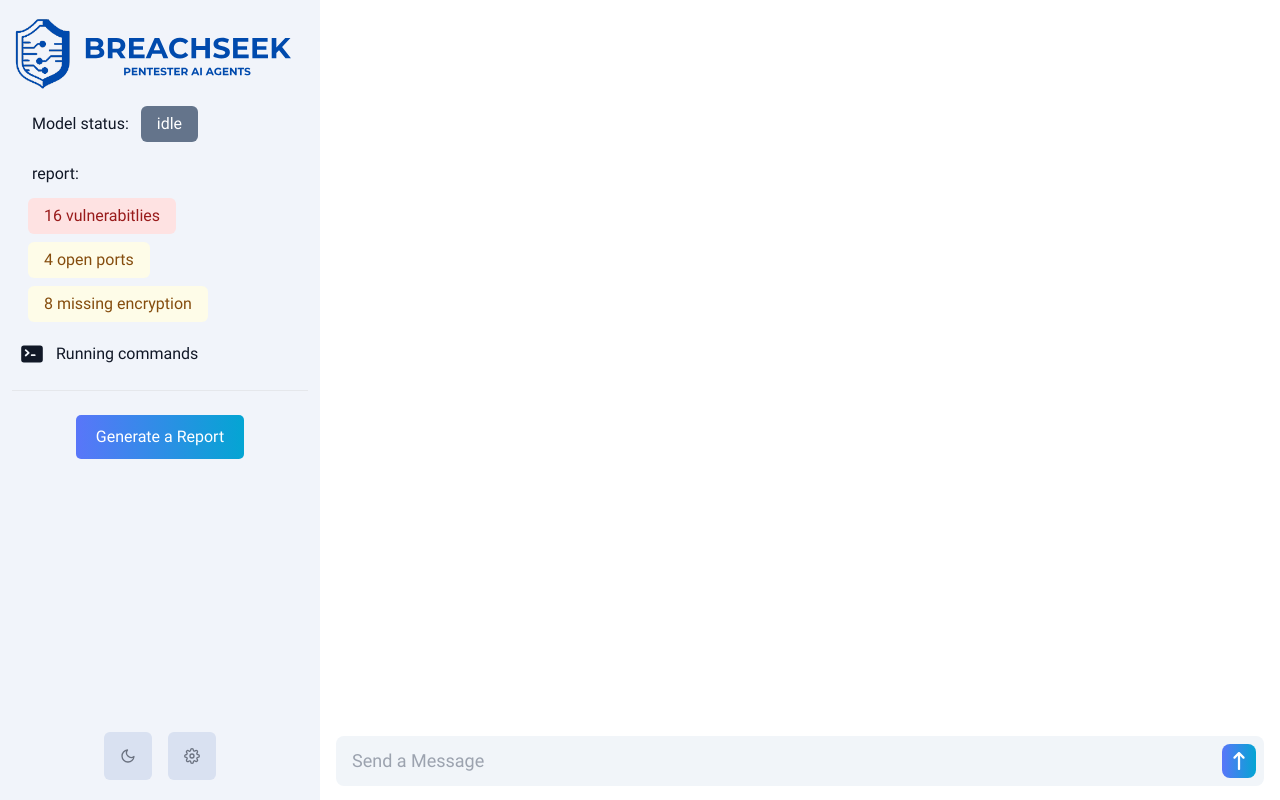
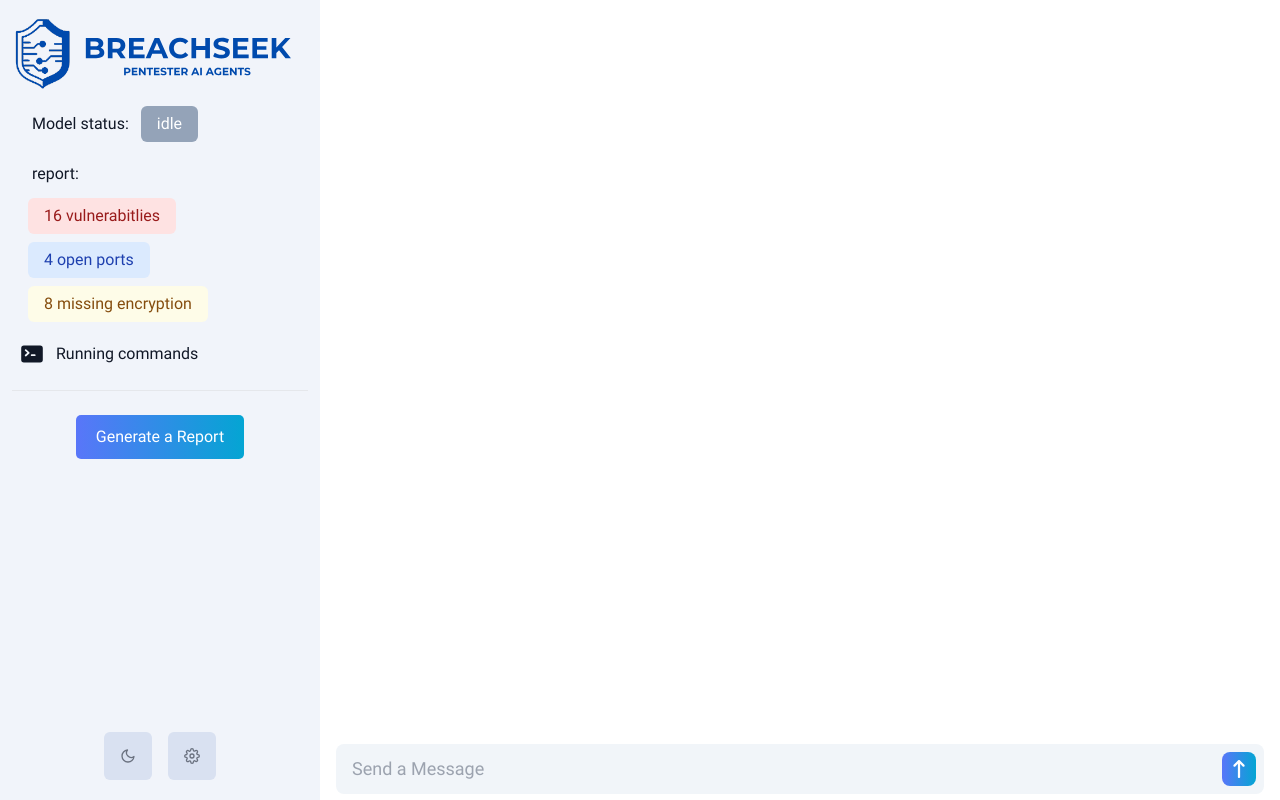
Before and after one commit to snow10100/pena, a Next.js app in the folder ui/: page /chat in a window 1280 px wide. Built offline with nearby package versions, Linux system fonts and the light colour scheme.

Commit message:
agent icons

```diff
--- a/ui/app/chat/page.jsx
+++ b/ui/app/chat/page.jsx
@@ -157,7 +157,7 @@ export default function Home() {
           </div>
         </div>
       </div>
-      <div className="self-end">
+      <div className="self-end mt-2">
         <ChatInputField handleSubmit={handleSubmit} />
       </div>
     </main>
--- a/ui/components/chat/BotChatBubble.jsx
+++ b/ui/components/chat/BotChatBubble.jsx
@@ -6,7 +6,7 @@ import {
 } from "react-syntax-highlighter/dist/esm/styles/prism";
 import remarkGfm from "remark-gfm";
 import { useEffect, useState } from "react";
-import { FaRobot } from "react-icons/fa";
+import { FaRobot, FaClipboardList, FaHatCowboy, FaCode } from "react-icons/fa";
 import { useCookie } from "../../hooks/useCookie";
 import { useTheme } from "../../hooks/ThemeContext";
 export default function BotChatBubble({ children, bot_name = "" }) {
@@ -15,16 +15,32 @@ export default function BotChatBubble({ children, bot_name = "" }) {
   const { theme } = useTheme();
 
   useEffect(() => {
-    console.log('Theme changed:', theme); // For debugging
-    setCodeStyle(theme === 'dark' ? nightOwl : oneLight);
+    console.log("Theme changed:", theme); // For debugging
+    setCodeStyle(theme === "dark" ? nightOwl : oneLight);
   }, [theme]);
 
+  const agents_props = {
+    supervisor: {
+      icon: <FaRobot />,
+    },
+    pentester: {
+      icon: <FaHatCowboy />,
+    },
+    evaluator: {
+      icon: <FaClipboardList />,
+    },
+    tools_node: {
+      icon: <FaCode />,
+    },
+  };
 
   return (
     <div>
       <div className="flex gap-1 justify-center items-center w-fit">
-        <FaRobot className=" text-gray-500" />
-        <span className="text-gray-500">Bot | {bot_name} </span>
+        <span className="text-gray-500">
+          {agents_props[bot_name]?.icon || <FaRobot />}
+        </span>
+        <span className="text-gray-500 capitalize">{bot_name}</span>
       </div>
       <div className="p-4 mr-auto bg-[#F1F4FA] dark:bg-gray-800 dark:text-slate-300 rounded-md shadow-md max-w-[90%]">
         <ReactMarkdown
--- a/ui/components/common/ModelStatus.jsx
+++ b/ui/components/common/ModelStatus.jsx
@@ -20,7 +20,7 @@ const ModelStatus = ({ status }) => {
     return () => clearInterval(interval);
   }, []);
 
-  const { colorClass, text } = statusConfig.get(status) || { colorClass: 'bg-slate-500 text-white', text: 'idle' };
+  const { colorClass, text } = statusConfig.get(status) || { colorClass: 'dark:bg-slate-400 bg-slate-400 text-white', text: 'idle' };
 
   return (
     <span className={"m-1 px-4 py-2 inline-flex leading-5 rounded-md " + colorClass}>
--- a/ui/components/common/SideBar.jsx
+++ b/ui/components/common/SideBar.jsx
@@ -78,7 +78,7 @@ function SideBar() {
                 <StatIndicator criticality={'high'} text='vulnerabitlies' number={16} />
               </span>
               <span className='ml-3'>
-                <StatIndicator criticality={'low'} text='open ports' number={4} />
+                <StatIndicator criticality={'medium'} text='open ports' number={4} />
               </span>
               <span className='ml-3'>
                 <StatIndicator criticality={'low'} text='missing encryption' number={8} />
--- a/ui/components/common/StatIndicator.jsx
+++ b/ui/components/common/StatIndicator.jsx
@@ -6,10 +6,10 @@ const StatIndicator = ({ criticality, text, number = null, className = "" }) =>
       colorClass = 'bg-yellow-50 text-yellow-800';
       break;
     case 'medium':
-      colorClass = 'bg-blue-100 text-blue-800';
+      colorClass = 'dark:bg-[#3A5F8A] bg-blue-100 text-blue-800';
       break;
     case 'high':
-      colorClass = 'bg-red-100 text-red-800';
+      colorClass = 'dark:bg-[#F44336] bg-red-100 text-red-800';
       break;
     case 'critical':
       colorClass = 'bg-red-200 text-red-800';
```
Also changed, not shown: 2 other files (tests, documents, lock files or other folders).
